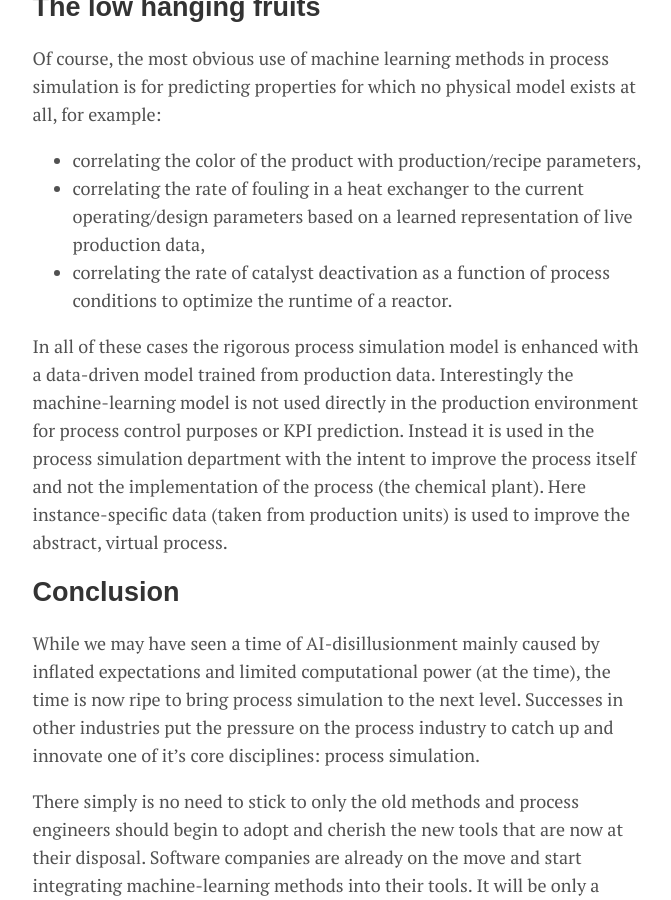
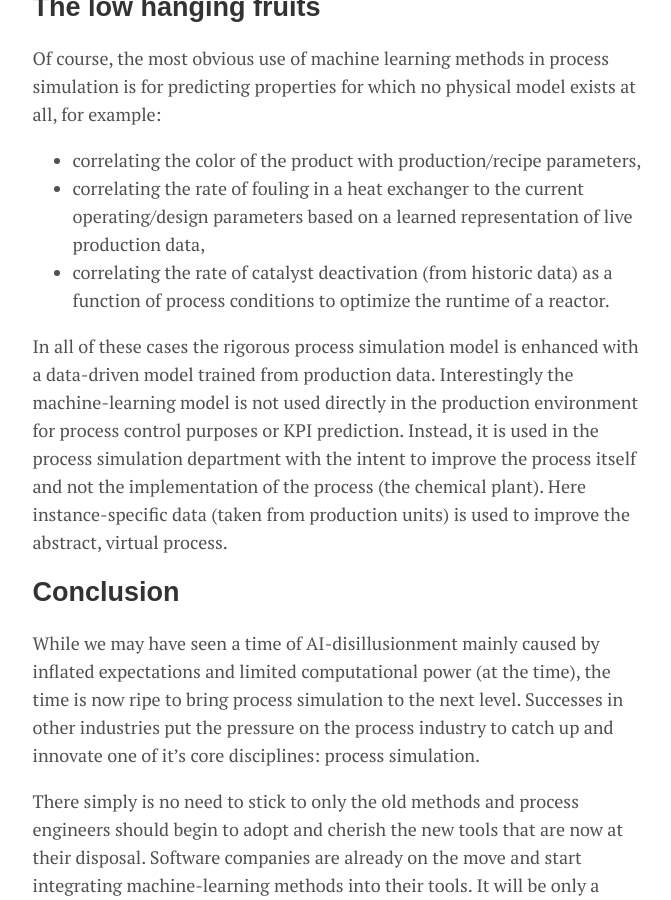
Before and after one commit to Nukleon84/ChemicalCode, a Jekyll site: the page built from _posts/2021-01-23-Machinelearning-and-simulation.md, in a window 1280 px wide and 900 px high, scrolled down 2721 px. Shown: the whole window, without its empty margins (300-971 px from the left). Built offline with Jekyll 4.4.1, drawn with Linux system fonts in a browser that asks for light colours; some of the changed text lies outside the part shown.

Commit message:
Some minor typo corrections

```diff
--- a/_data/settings.yml
+++ b/_data/settings.yml
@@ -6,7 +6,6 @@ menu:
 # Available social icons are powered by Font Awesome, so you can use any icon that they offer
 social:
 - {icon: 'github', link: 'https://www.github.com/nukleon84'}
-- {icon: 'twitter', link: 'https://twitter.com/nukleon14'}
 - {icon: 'linkedin', link: 'http://www.linkedin.com/in/jochen-steimel'}
 - {icon: 'rss-square', link: '/feed.xml'}
 # - {icon: 'rss-square', link: '/rss-feed.xml'}
--- a/_posts/2021-01-23-Machinelearning-and-simulation.md
+++ b/_posts/2021-01-23-Machinelearning-and-simulation.md
@@ -33,9 +33,9 @@ And I am wondering know: can we get better models when we allow ourselves to use
 Of course, the most obvious use of machine learning methods in process simulation is for predicting properties for which no physical model exists at all, for example:
 * correlating the color of the product with production/recipe parameters,
 * correlating the rate of fouling in a heat exchanger to the current operating/design parameters based on a learned representation of live production data,
-* correlating the rate of catalyst deactivation as a function of process conditions to optimize the runtime of a reactor.
+* correlating the rate of catalyst deactivation (from historic data) as a function of process conditions to optimize the runtime of a reactor.
 
-In all of these cases the rigorous process simulation model is enhanced with a data-driven model trained from production data. Interestingly the machine-learning model is not used directly in the production environment for process control purposes or KPI prediction. Instead it is used in the process simulation department with the intent to improve the process itself and not the implementation of the process (the chemical plant). Here instance-specific data (taken from production units) is used to improve the abstract, virtual process.
+In all of these cases the rigorous process simulation model is enhanced with a data-driven model trained from production data. Interestingly the machine-learning model is not used directly in the production environment for process control purposes or KPI prediction. Instead, it is used in the process simulation department with the intent to improve the process itself and not the implementation of the process (the chemical plant). Here instance-specific data (taken from production units) is used to improve the abstract, virtual process.
 
 ## Conclusion
 While we may have seen a time of AI-disillusionment mainly caused by inflated expectations and limited computational power (at the time), the time is now ripe to bring process simulation to the next level. Successes in other industries put the pressure on the process industry to catch up and innovate one of it's core disciplines: process simulation.
```
Also changed, not shown: other parts of _posts/2021-01-23-Machinelearning-and-simulation.md (+1 -1 lines).
